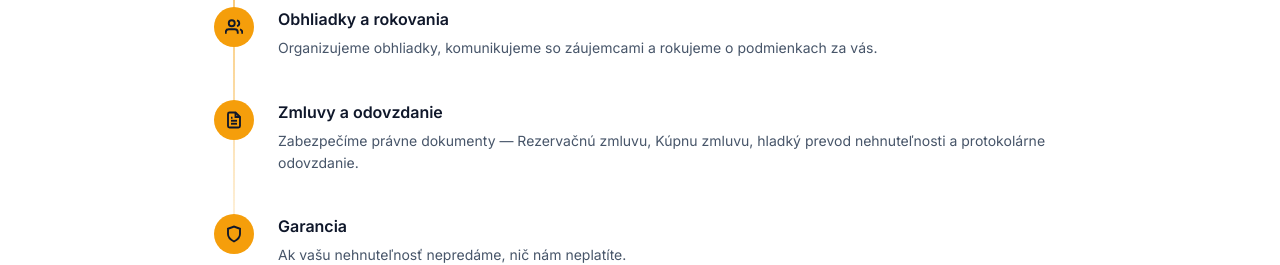
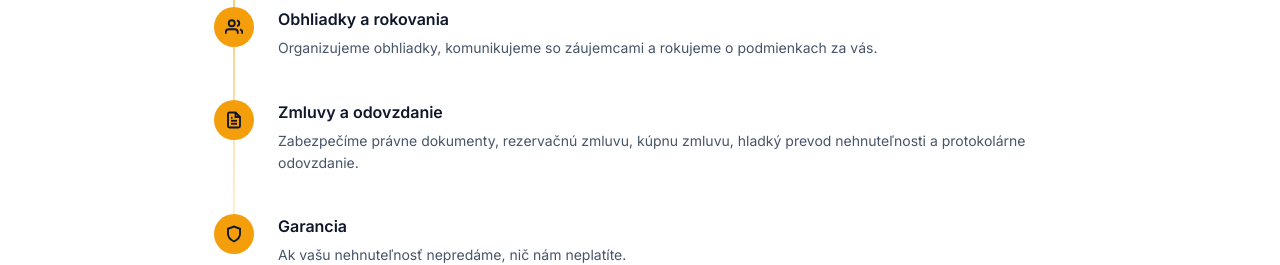
Before and after one commit to tadeveloping/zajo, a Next.js app: page /predaj in a window 1280 px wide. Shown: the part 1700-1965 px from the top of the page. Built offline with nearby package versions, Linux system fonts and the light colour scheme.

Commit message:
Fix Zmluvy a odovzdanie text - comma instead of dash, lowercase

```diff
--- a/app/(landing)/predaj/page.tsx
+++ b/app/(landing)/predaj/page.tsx
@@ -260,7 +260,7 @@ export default function PredajPage() {
             </div>
             <div className="process-content">
               <h3>Zmluvy a odovzdanie</h3>
-              <p>Zabezpečíme právne dokumenty — Rezervačnú zmluvu, Kúpnu zmluvu, hladký prevod nehnuteľnosti a protokolárne odovzdanie.</p>
+              <p>Zabezpečíme právne dokumenty, rezervačnú zmluvu, kúpnu zmluvu, hladký prevod nehnuteľnosti a protokolárne odovzdanie.</p>
             </div>
           </div>
           <div className="process-step">
```
